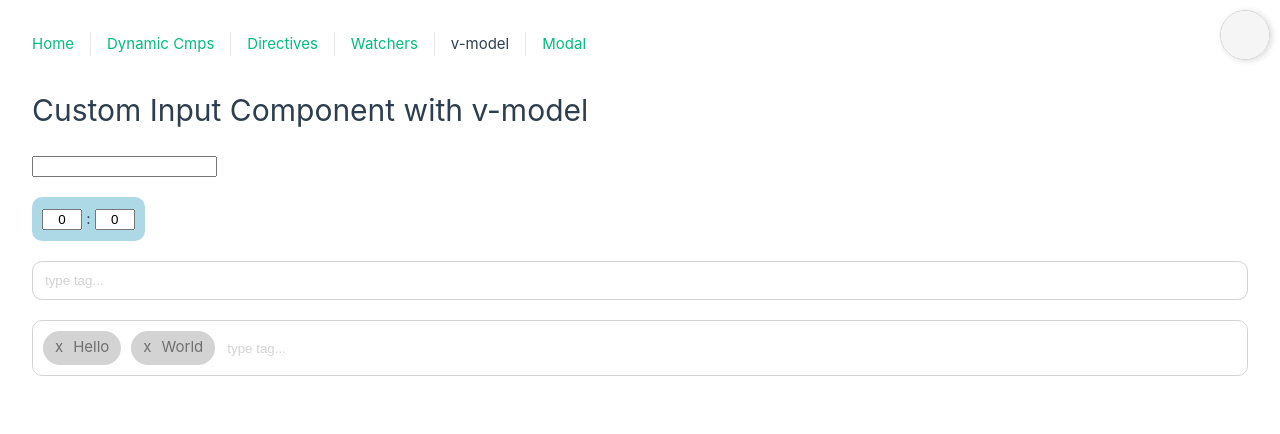
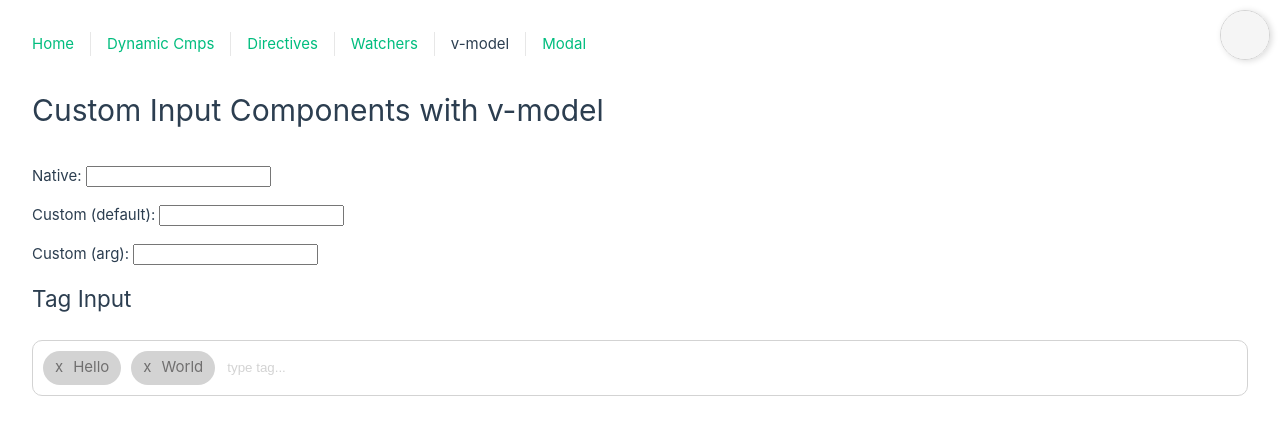
Before and after one commit to shrfrn/vue-extras, a Vue app: page /vmodel in a window 1280 px wide. Shown: the top 434 px of the page. Built offline with nearby package versions, Linux system fonts and the light colour scheme.

Commit message:
Improve v-model demo

```diff
--- /dev/null
+++ b/src/components/CustomInput.vue
@@ -0,0 +1,23 @@
+<template>
+    <input :value="txt" @input="onInput" type="text">
+</template>
+
+<script>
+    export default {
+        props:{
+            txt: {
+                type: String,
+                default: '',
+            }
+        },
+        methods:{
+            onInput(ev){
+                this.$emit('update:txt', ev.target.value)
+            }
+        }
+    }
+</script>
+
+<style lang="scss">
+
+</style>
--- a/src/components/CustomVModelTags.vue
+++ b/src/components/CustomVModelTags.vue
@@ -19,7 +19,7 @@
         data(){
             return {
                 txt: '',
-                tagList: []
+                tagList: this.tags
             }
         },
         methods:{
--- a/src/views/VModel.vue
+++ b/src/views/VModel.vue
@@ -1,42 +1,62 @@
 
 <template>
     <main>
-        <h1>Custom Input Component with v-model</h1>
+        <h1>Custom Input Components with v-model</h1>
 
-        <CustomVModel v-model="txt"/>
-        <CustomVModelTime v-model:min="min" v-model:sec="sec"/>
-        <CustomTagsInput />
+        <!-- For native DOM elements: -->
+        <label>
+            <span>Native: </span>
+            <input :value="txt" @input="txt = $event.target.value" type="text">
+            <!-- <input v-model="txt" type="text"> -->
+        </label>
+
+        <!-- For custom components: -->
+        <label>
+            <span>Custom (default): </span>
+            <CustomVModel :modelValue="txt" @update:modelValue="updatedVal => txt = updatedVal"/>
+            <!-- <CustomVModel v-model="txt" /> -->
+        </label>
+
+        <!-- We can use v-model:arg to rename the prop -->
+        <label>
+            <span>Custom (arg): </span>
+            <CustomInput :txt="txt" @update:txt="updatedVal => txt = updatedVal" />
+            <!-- <CustomInput v-model:txt="txt" /> -->
+        </label>
+
+        <h2>Tag Input</h2>
         <CustomVModelTags v-model:tags="tags" />
-
         <Inspector />
     </main>
 </template>
 
 <script>
-import CustomVModel from '@/components/CustomVModel.vue'
-import CustomVModelTime from '@/components/CustomVModelTime.vue'
-import CustomTagsInput from '@/components/CustomTagsInput.vue'
-import CustomVModelTags from '@/components/CustomVModelTags.vue'
+import CustomVModelTags from '../components/CustomVModelTags.vue'
+import CustomVModel from '../components/CustomVModel.vue';
+import CustomInput from '../components/CustomInput.vue';
 
 export default{
     data(){
         return {
             txt: '',
-            min: 0,
-            sec: 0,
             tags: ['Hello', 'World']
         }
     },
     components:{
         CustomVModel,
-        CustomVModelTime,
-        CustomTagsInput,
         CustomVModelTags,
+        CustomInput,
     },
 }
 </script>
+
 <style>
+main {
+    display: flex;
+    flex-direction: column;
+}
+
 main > * {
-    margin-bottom: 20px;
+    margin-bottom: 1em;
 }
 </style>
```
